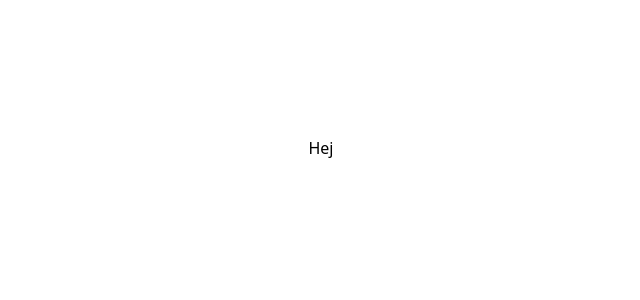
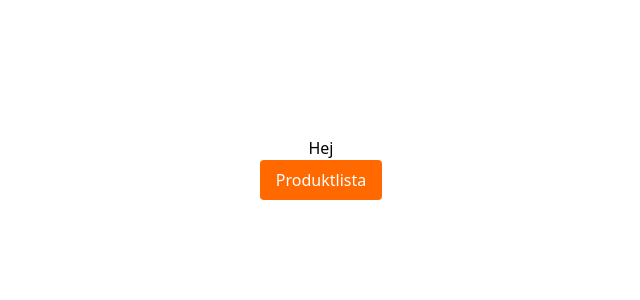
Before and after one commit to MarcusGronna/e-shop, a React (Vite) app: page / in a window 1280 px wide. Shown: the top 300 px of the page, without its empty margins (319-959 px from the left). Built offline with nearby package versions, Linux system fonts and the light colour scheme.

Commit message:
Added nav-button to product-list

```diff
--- a/src/App.jsx
+++ b/src/App.jsx
@@ -12,9 +12,9 @@ function App() {
       <NavBar />
       <Routes>
         <Route path="/" element={<Home />} />
-        <Route path="/Product-List" element={<ProductList />} />
-        <Route path="/Product-Detail/:id" element={<ProductDetail />} />
-        <Route path="/Cart" element={<Cart />} />
+        <Route path="/product-list" element={<ProductList />} />
+        <Route path="/product-detail/:id" element={<ProductDetail />} />
+        <Route path="/cart" element={<Cart />} />
       </Routes>
     </>
   );
--- a/src/components/layout/Home.jsx
+++ b/src/components/layout/Home.jsx
@@ -1,5 +1,15 @@
+import { Link } from "react-router-dom";
 function Home() {
-  return <p>Hej</p>;
+  return (
+    <>
+      <p>Hej</p>
+      <Link to="product-List">
+        <button className="bg-orange-500 text-white py-2 px-4 rounded hover:bg-orange-600">
+          Produktlista
+        </button>
+      </Link>
+    </>
+  );
 }
 
 export default Home;
```
